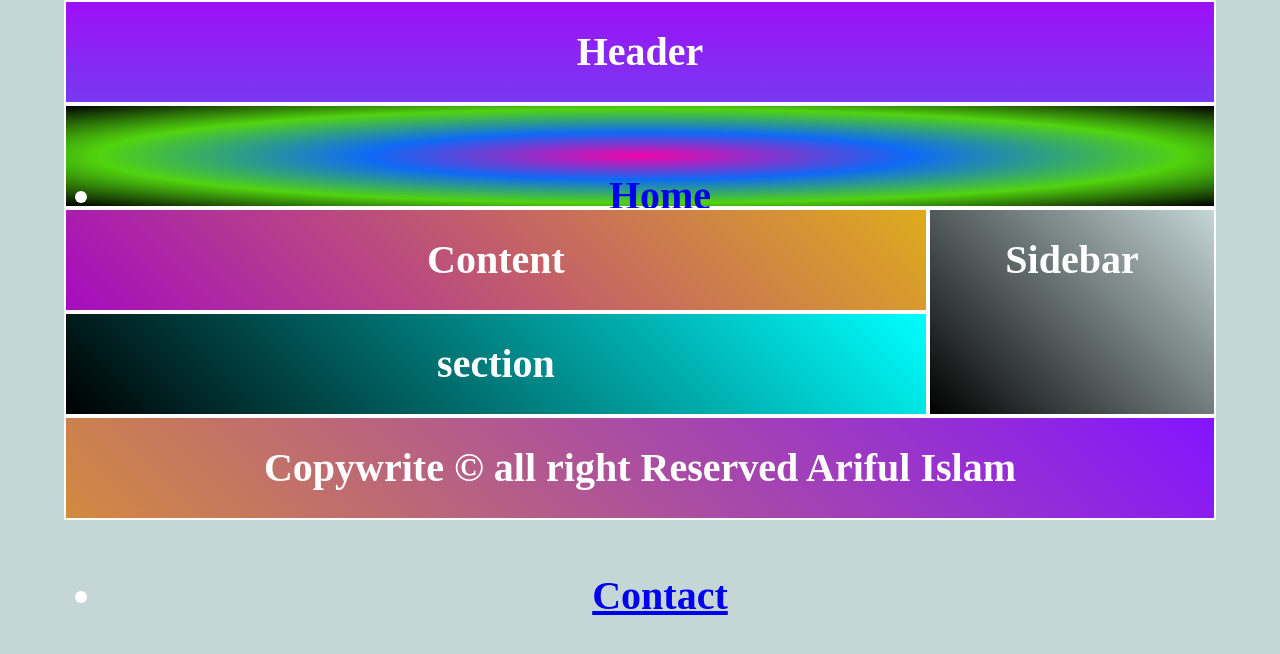
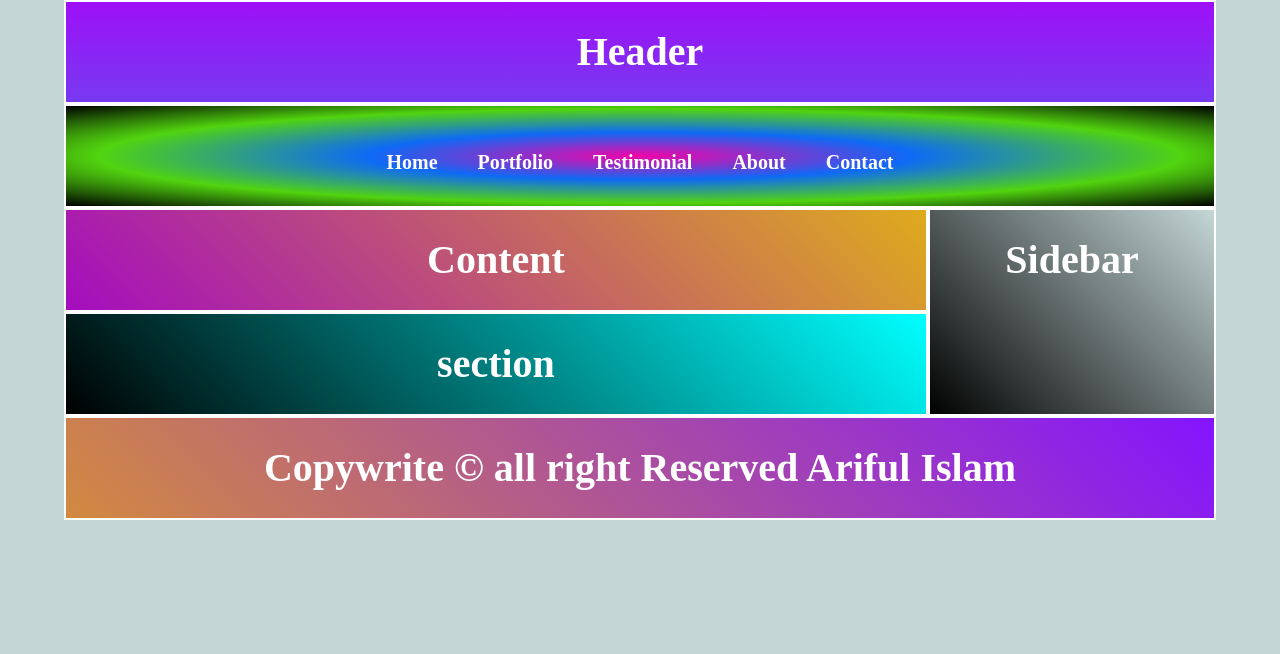
Before and after one commit to ariful4900/my-first-website, a plain HTML site: page index.html in a window 1280 px wide. Drawn offline with Linux system fonts and the light colour scheme.

Commit message:
change menu item

```diff
--- a/style.css
+++ b/style.css
@@ -29,6 +29,30 @@ nav {
     grid-column: 1 / span 12;
     height: 100px;
     border:2px solid #fff;
+}
+nav ul {
+    margin: 0;
+    padding: 0;
+    display: flex;
+    justify-content: center;
+}
+
+nav ul li {
+    list-style: none;
+}
+
+li a {
+    padding: 10px 20px;
+    text-align: center;
+    text-decoration: none;
+    color: #fff;
+    font-size: 20px;
+    transition: .5s ease;
+}
+
+nav li a:hover {
+    background: #fff;
+    color: #4fd00e;
 }
 
 article {
```
